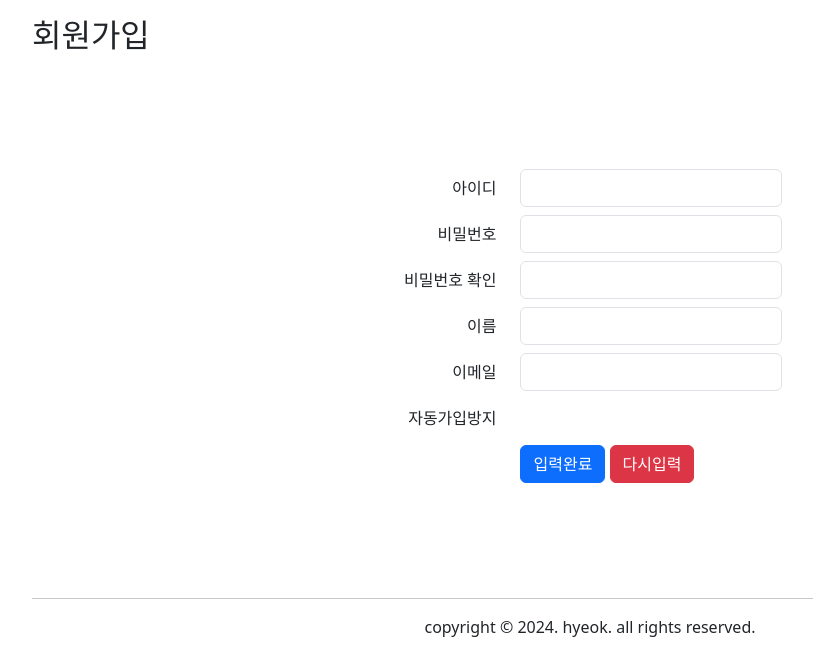
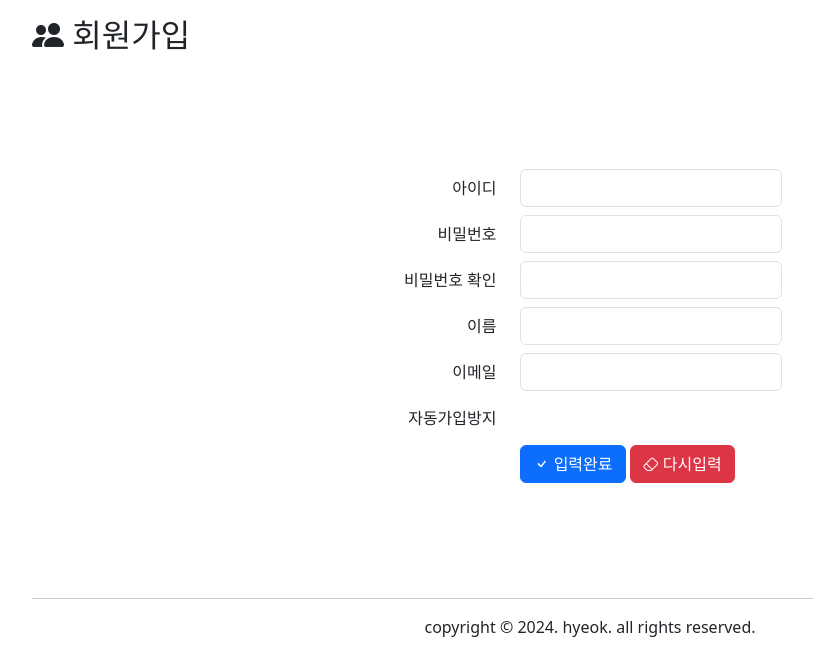
Before and after one commit to Hy30k92/semiprojectv1b, a FastAPI app: page /member/join in a window 1280 px wide. Shown: the part 145-800 px from the top of the page, without its empty margins (50-863 px from the left). Run offline with FastAPI, Linux system fonts and the light colour scheme; some libraries are stand-ins or nearby versions.

Commit message:
부트스트랩 아이콘 추가

```diff
--- a/views/templates/include/base.html
+++ b/views/templates/include/base.html
@@ -2,8 +2,9 @@
 <html lang="ko">
 <head>
   <meta charset="UTF-8">
-  <title>{% block title %} {% endblock %}</title>
+  <title>{% block title %}  {% endblock %}</title>
   <link rel="stylesheet" href="/static/css/bs5/bootstrap.min.css">
+  <link rel="stylesheet" href="https://cdn.jsdelivr.net/npm/bootstrap-icons@1.11.3/font/bootstrap-icons.min.css">
   <link rel="stylesheet" href="/static/css/project.css">
   {% block style %} {% endblock %}
 </head>
--- a/views/templates/member/join.html
+++ b/views/templates/member/join.html
@@ -18,7 +18,7 @@
 
 {% block main %}
         <main>
-            <h2>회원가입</h2>
+            <h2><i class="bi bi-people-fill"> </i>회원가입</h2>
             <div class="d-flex justify-content-center align-items-center" style = "height: 65vh">
             <form name="joinfrm" method="post" id="joinfrm" class="col-5">
                 <div class="row my-2"><label for="userid" class="col-form-label col-4 text-end">아이디</label>
@@ -46,8 +46,8 @@
                 <div id="bt" class ="row">
                     <label class="col-4 text-end"></label>
                     <div class="col-7">
-                    <button type="button" id="joinbtn" class="btn btn-primary">입력완료</button>
-                    <button type="reset" id="rsbtn" class="btn btn-danger">다시입력</button></div></div>
+                    <button type="button" id="joinbtn" class="btn btn-primary"><i class="bi bi-check"></i> 입력완료</button>
+                    <button type="reset" id="rsbtn" class="btn btn-danger"><i class="bi bi-eraser"></i> 다시입력</button></div></div>
             </form>
             </div>
         </main>
```
